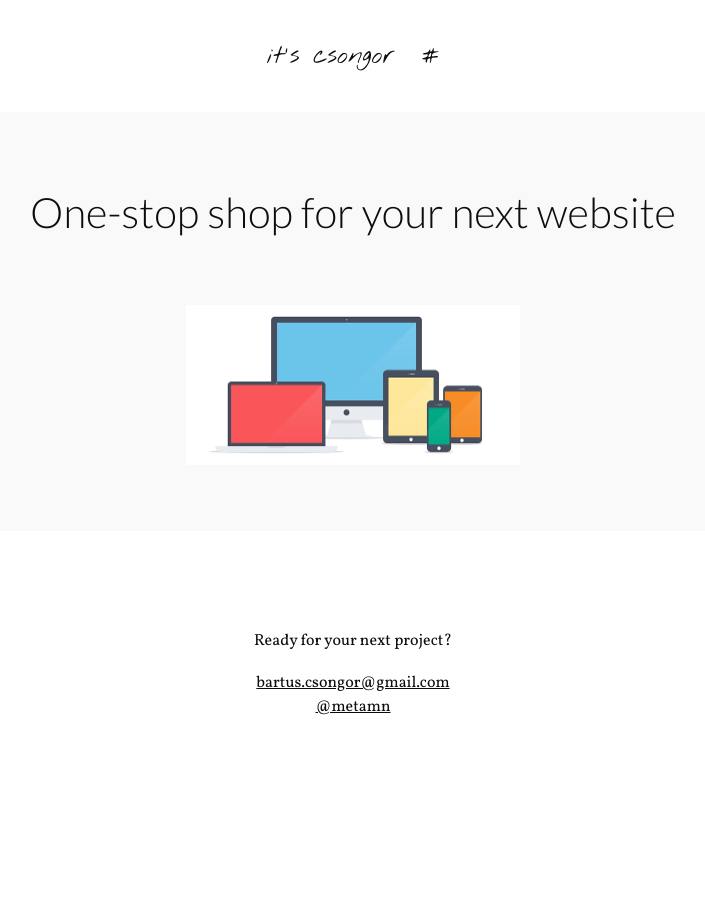
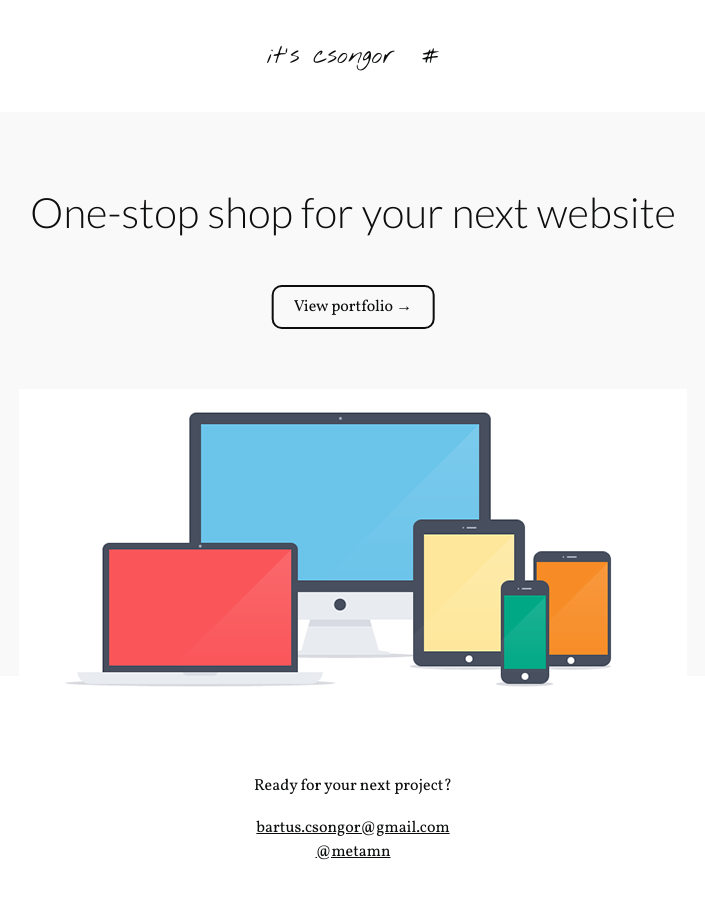
Before and after one commit to metamn/cs3b, a Jekyll site: the page built from index.html, in a window 1280 px wide. Shown: the whole page, without its empty margins (287-992 px from the left). Built offline with Jekyll 4.4.1, drawn with Linux system fonts in a browser that asks for light colours; nearby versions of some CDN libraries.

```diff
--- a/_layouts/default.html
+++ b/_layouts/default.html
@@ -7,12 +7,14 @@
   <article class="intro">
     <h1>{{ page.title }}</h1>
 
-    <h3>{{ page.subtitle }}</h3>
+    <aside>
+      <h3>{{ page.subtitle }}</h3>
+    </aside>
 
     {% include atoms/picture.html title="" id="0" %}
   </article>
 
-  <article>
+  <article class="body">
     <h3>Content</h3>
 
     {{ content }}
--- a/assets/styles/screen.css
+++ b/assets/styles/screen.css
@@ -30,13 +30,14 @@
 html body #footer ul li span { text-decoration: underline; line-height: 1.5; }
 html body .content { background: #f9f9f9; }
 html body .content > h3 { display: none; }
-html body .content article { padding: 6.25em 0 0; }
-html body .content article > h3 { display: none; }
-html body .content article h1 { top: 50%; left: 50%; -webkit-transform: translateX(-50%) translateY(-50%); -moz-transform: translateX(-50%) translateY(-50%); -ms-transform: translateX(-50%) translateY(-50%); -o-transform: translateX(-50%) translateY(-50%); transform: translateX(-50%) translateY(-50%); text-align: center; position: relative; max-width: 15.625em; font-family: 'Lato', sans-serif; font-size: 2.6154em; }
-html body .content article nav { padding: 1.25em 0; }
-html body .content article nav h3 { left: 50%; -webkit-transform: translateX(-50%); -moz-transform: translateX(-50%); -ms-transform: translateX(-50%); -o-transform: translateX(-50%); transform: translateX(-50%); text-align: center; position: relative; display: inline-block; border: 2px solid; padding: 0.625em 1.25em; -webkit-border-radius: 0.625em; -moz-border-radius: 0.625em; -ms-border-radius: 0.625em; -o-border-radius: 0.625em; border-radius: 0.625em; }
-html body .content article figure { left: 50%; -webkit-transform: translateX(-50%); -moz-transform: translateX(-50%); -ms-transform: translateX(-50%); -o-transform: translateX(-50%); transform: translateX(-50%); text-align: center; position: relative; top: 2.5em; }
-html body .content article figure img { max-width: 100%; }
+html body .content article.intro { padding: 6.25em 0 0; }
+html body .content article.intro > h3 { display: none; }
+html body .content article.intro h1 { top: 50%; left: 50%; -webkit-transform: translateX(-50%) translateY(-50%); -moz-transform: translateX(-50%) translateY(-50%); -ms-transform: translateX(-50%) translateY(-50%); -o-transform: translateX(-50%) translateY(-50%); transform: translateX(-50%) translateY(-50%); text-align: center; position: relative; max-width: 15.625em; font-family: 'Lato', sans-serif; font-size: 2.6154em; }
+html body .content article.intro aside { padding: 1.25em 0; }
+html body .content article.intro aside h3 { left: 50%; -webkit-transform: translateX(-50%); -moz-transform: translateX(-50%); -ms-transform: translateX(-50%); -o-transform: translateX(-50%); transform: translateX(-50%); text-align: center; position: relative; display: inline-block; border: 2px solid; padding: 0.625em 1.25em; -webkit-border-radius: 0.625em; -moz-border-radius: 0.625em; -ms-border-radius: 0.625em; -o-border-radius: 0.625em; border-radius: 0.625em; }
+html body .content article.intro figure { left: 50%; -webkit-transform: translateX(-50%); -moz-transform: translateX(-50%); -ms-transform: translateX(-50%); -o-transform: translateX(-50%); transform: translateX(-50%); text-align: center; position: relative; top: 2.5em; }
+html body .content article.intro figure img { max-width: 100%; }
+html body .content article.body > h3 { display: none; }
 
 #gravity .h-vertical, #gravity .h-horizontal, #gravity .h-golden-rectangle { position: fixed; z-index: 1000; opacity: .3; }
 #gravity .h-vertical { left: calc(50% - 1px); height: 100%; border-left: 1px solid red; }
```
Also changed, not shown: assets/styles/structures/content.scss (+6 -2 lines), 3 other files.
